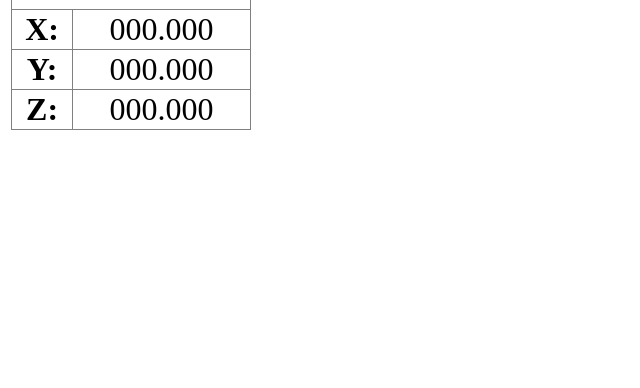
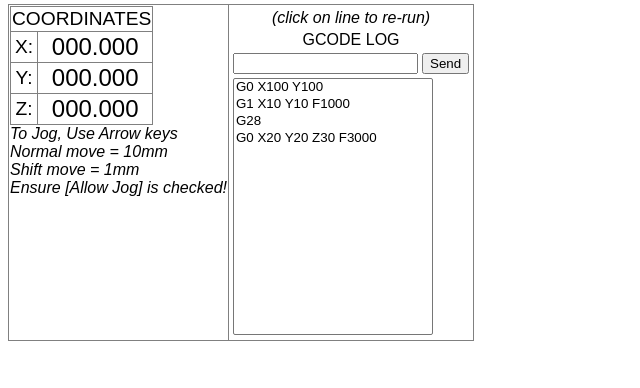
Before and after one commit to Orgjvr/CNCPcbDrill, a Flask app: page /uploads/1 in a window 1280 px wide. Shown: the part 412-800 px from the top of the page, without its empty margins (0-640 px from the left). Run offline with Flask 2, Linux system fonts and the light colour scheme; some libraries are stand-ins or nearby versions.

Commit message:
Added Jog and Run CMD

```diff
--- a/app/templates/base.html
+++ b/app/templates/base.html
@@ -2,9 +2,18 @@
 <!doctype html>
 <head>
 <title>Upload new File</title>
+<!-- - ->
+<link rel="stylesheet" href="https://stackpath.bootstrapcdn.com/bootstrap/4.3.1/css/bootstrap.min.css" integrity="sha384-ggOyR0iXCbMQv3Xipma34MD+dH/1fQ784/j6cY/iJTQUOhcWr7x9JvoRxT2MZw1T" crossorigin="anonymous">
+<!- -   -->
+<script src="https://code.jquery.com/jquery-3.3.1.slim.min.js" integrity="sha384-q8i/X+965DzO0rT7abK41JStQIAqVgRVzpbzo5smXKp4YfRvH+8abtTE1Pi6jizo" crossorigin="anonymous"></script>
+<script src="https://cdnjs.cloudflare.com/ajax/libs/popper.js/1.14.7/umd/popper.min.js" integrity="sha384-UO2eT0CpHqdSJQ6hJty5KVphtPhzWj9WO1clHTMGa3JDZwrnQq4sF86dIHNDz0W1" crossorigin="anonymous"></script>
+<!-- - ->
+<script src="https://stackpath.bootstrapcdn.com/bootstrap/4.3.1/js/bootstrap.min.js" integrity="sha384-JjSmVgyd0p3pXB1rRibZUAYoIIy6OrQ6VrjIEaFf/nJGzIxFDsf4x0xIM+B07jRM" crossorigin="anonymous"></script>
+<!- -  -->
 
-<script type="text/javascript" src="//code.jquery.com/jquery-1.4.2.min.js"></script>
 <script type="text/javascript" src="//cdnjs.cloudflare.com/ajax/libs/socket.io/1.3.6/socket.io.min.js"></script>
+
+
 <script type="text/javascript" charset="utf-8">
     var socket;
     var GrblState = "IDLE";  // Idle / Running
@@ -30,7 +39,7 @@
                 GrblState = "IDLE";
                 break;
               case "Run":
-                GrblState = "RUNNING";
+                GrblState = "RUN";
                 break;
               case "Jog":
                 GrblState = "JOG";
@@ -143,13 +152,10 @@
       //console.log('check mustPollPosition');
       var checkBox = document.getElementById("canJog");
       //console.log("mustPoll = " + checkBox.checked + " Grblstate = " + GrblState)
-      if (checkBox.checked == true && GrblState != "IDLE"){
+      if ((checkBox.checked == true && GrblState == "JOG") || GrblState == "RUN" ){
+          //console.log("moving getting pos")
           update_pos();
       }
-    }
-
-    function emitHello(){
-
     }
 
     function getCameras() {
@@ -192,6 +198,35 @@
       document.getElementById("btnCamOff").style.display = "none";
     }
 
+
+    // add Option adds Command text to Select below
+
+    function addOption() {
+      var ss = document.getElementById("sm1");
+      var opt = document.createElement('option');
+      var txt = document.getElementById("txtGcode")
+      var cntnt = txt.value;
+      GrblState = "RUN";
+      socket.emit('runCmd', cntnt, function(data) {
+            //console.log('get3dPos returned!');
+            //console.log(data);
+        });
+
+
+      opt.appendChild( document.createTextNode(cntnt) );
+      opt.value = cntnt;
+      ss.insertBefore(opt,ss.childNodes[0]);
+
+      txt.value="";
+
+
+    }
+
+    function logSelect(index){
+      var sel = document.getElementById("sm1")
+      txt = document.getElementById("txtGcode");
+      txt.value = sel.options[index].text;
+    }
 
 </script>
 
@@ -252,7 +287,7 @@
       <select id="cmbBaud" > </select>
       <button id="btnConnect" onclick="connect_serial()">Connect</button>
       <button id="btnDisconnect" onclick="disconnect_serial()" style="display:none;">Disconnect</button>
-      Enable Jog: <input type="checkbox" id="canJog">
+      <label for="canJog" style="font:small-caption">Allow Jog:</label><input type="checkbox" id="canJog">
       <button onclick="getCameras()">Refresh Cameras</button>
       <select id="cmbCameras" > </select>
       <button id="btnCamOn" onclick="enable_cam()" style="display:none;">Enable Camera</button>
--- a/app/templates/index.html
+++ b/app/templates/index.html
@@ -6,28 +6,42 @@
         <tr>
             <td style='vertical-align:top;'>
             <div id='toolTable'></div>
-                <h2> Tools </h2>
-                <table style="border-style: solid; border-collapse:collapse;">
+                 <table border="1" style=" border-collapse:collapse;">
                     <tr>
-                        <th>#</th>
-                        <th>size</th>
-                        <th>count</th>
-                        <th>colour</th>
+                        <th colspan="4" align="center" style="font:small-caption;"><b>Tools</b></th>
+                    </tr>
+                    <tr>
+                        <th style="font:status-bar;">#</th>
+                        <th style="font:status-bar;">size</th>
+                        <th style="font:status-bar;">count</th>
+                        <th style="font:status-bar;">colour</th>
                     </tr>
                     {% for td in toolCollection %}
 
                     <tr>
-                        <td  >{{ toolCollection[td]["size"] }}</td>
-                        <td>{{ td }}</td>
-                        <td>{{ toolCollection[td]["holeCount"] }}</td>
+                        <td style="font:status-bar;text-align: center; ">{{ td }}</td>
+                        <td style="font:status-bar;text-align: center;" >{{ toolCollection[td]["size"] }}</td>
+                        <td style="font:status-bar;text-align: right;">{{ toolCollection[td]["holeCount"] }}</td>
                         <td style="background-color:{{ toolCollection[td]['color'] }}">&nbsp; </td>
                     </tr>
                     {% endfor %}
                 </table>
             </td>
             <td>
-                <div id='holePlot'></div>
-                <img src="{{ url_for('main.plot_png') }}" width="480" height="320">
+                <table border="0" style="padding:0;">
+                    <tr>
+                        <td style="text-align: center; ">
+                            <label style="font:caption; font-size:x-large;">PCB Hole Display</label>
+                        </td>
+                    </tr>
+                    <tr>
+                        <td>
+                            <img src="{{ url_for('main.plot_png') }}" width="480" height="320">
+                        </td>
+                    </tr>
+                </table>
+
+                <!-- <div id='holePlot'></div> -->
 
             </td>
             <!-- - ->
@@ -43,21 +57,48 @@
 </div>
 <div id='cncControl'>
 
-    <table border=0>
+    <table border=1 style="border-collapse: collapse;">
         <tr>
-            <td>
+            <td style="vertical-align: text-top;">
             <table border=1 style="border-collapse:collapse">
-                <tr><th colspan=2 style="font-size:xx-large;">COORDINATES</th></tr>
+                <tr><th colspan=2 style="font:caption;font-size: larger;">COORDINATES</th></tr>
                 <tr>
-                <th><span style="font-size:xx-large;">X:</span></th><td style="text-align: center"><span style="font-size:xx-large;" id="xpos">000.000</span></td></td>
+                <th><span style="font:caption;font-size: larger;">X:</span></th><td style="text-align: center"><span style="font:caption;font-size:x-large;" id="xpos">000.000</span></td></td>
                 </tr>
                 <tr>
-                <th><span style="font-size:xx-large;">Y:</span></th><td style="text-align: center"><span style="font-size:xx-large;" id="ypos">000.000</span></td></td>
+                <th><span style="font:caption;font-size: larger;">Y:</span></th><td style="text-align: center"><span style="font:caption;font-size:x-large;" id="ypos">000.000</span></td></td>
                 </tr>
                 <tr>
-                <th><span style="font-size:xx-large;">Z:</span></th><td style="text-align: center"><span style="font-size:xx-large;" id="zpos">000.000</span></td></td>
+                <th><span style="font:caption;font-size: larger;">Z:</span></th><td style="text-align: center"><span style="font:caption;font-size:x-large;" id="zpos">000.000</span></td></td>
                 </tr>
             </table>
+            <span style="font:caption; font-style:italic">To Jog, Use Arrow keys</br>Normal move = 10mm<br>Shift move = 1mm<br>Ensure [Allow Jog] is checked!  </span>
+            </td>
+            <td>
+                <table border="0">
+                    <tr>
+                        <td style="font:small-caption; font-style: italic; text-align: center; " >(click on line to re-run)</td>
+                    </tr>
+                    <tr>
+                        <td style="text-align: center; font:caption">GCODE LOG</td>
+                    </tr>
+                    <tr>
+                        <td>
+                            <input type="text" id="txtGcode"/>
+                            <button id="btnTest" onclick="addOption()">Send</button>
+                        </td>
+                    </tr>
+                    <tr>
+                        <td>
+                            <select multiple id="sm1" style="height: 100%;width: 200px;" size="15" onchange="logSelect(this.selectedIndex)" >
+                                <option>G0 X100 Y100</option>
+                                <option>G1 X10 Y10 F1000</option>
+                                <option>G28</option>
+                                <option>G0 X20 Y20 Z30 F3000</option>
+                            </select>
+                        </td>
+                    </tr>
+                </table>
             </td>
         </tr>
         </table>
```
Also changed, not shown: app/main/events.py (+9 -0 lines), app/main/serialFunctions.py (+36 -21 lines).
